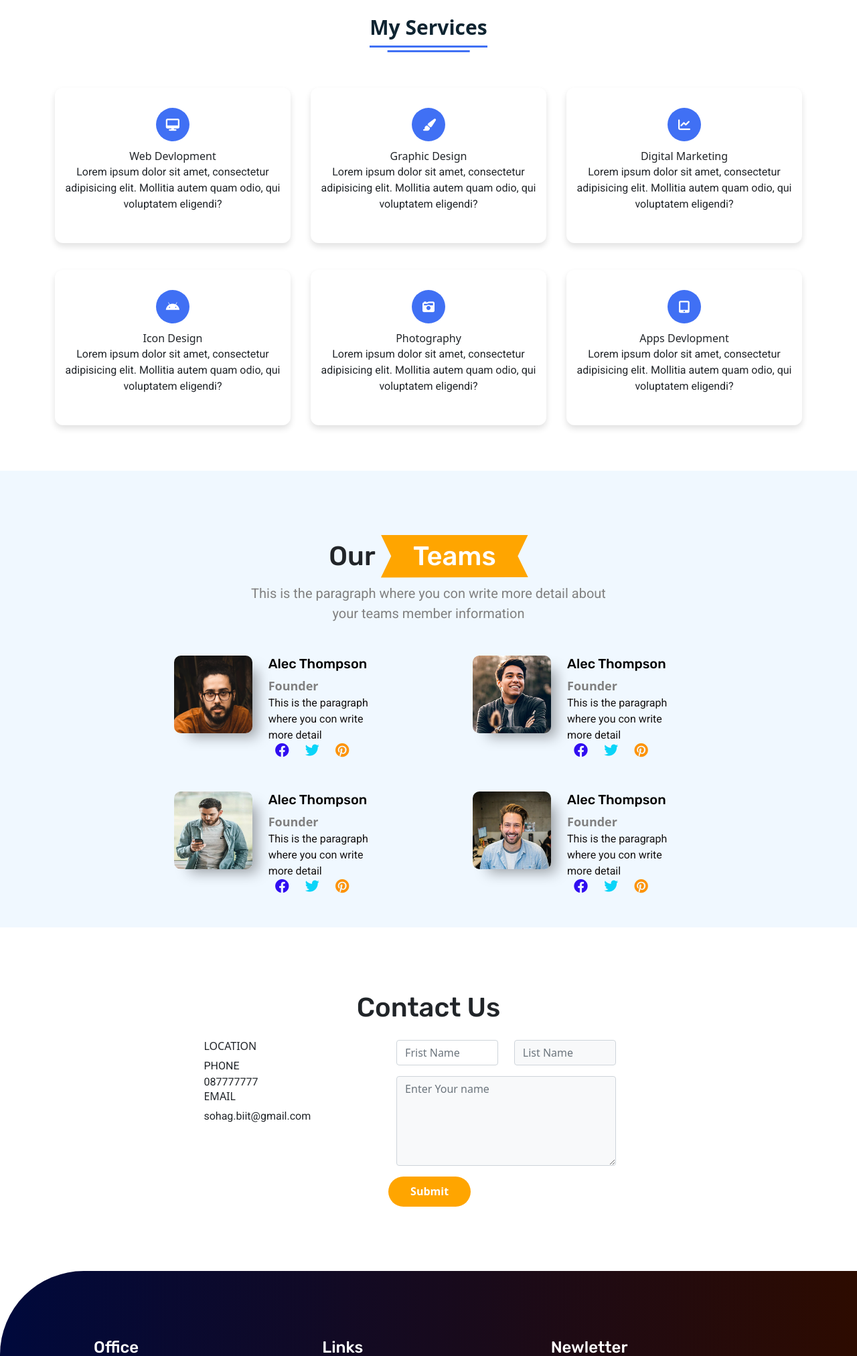
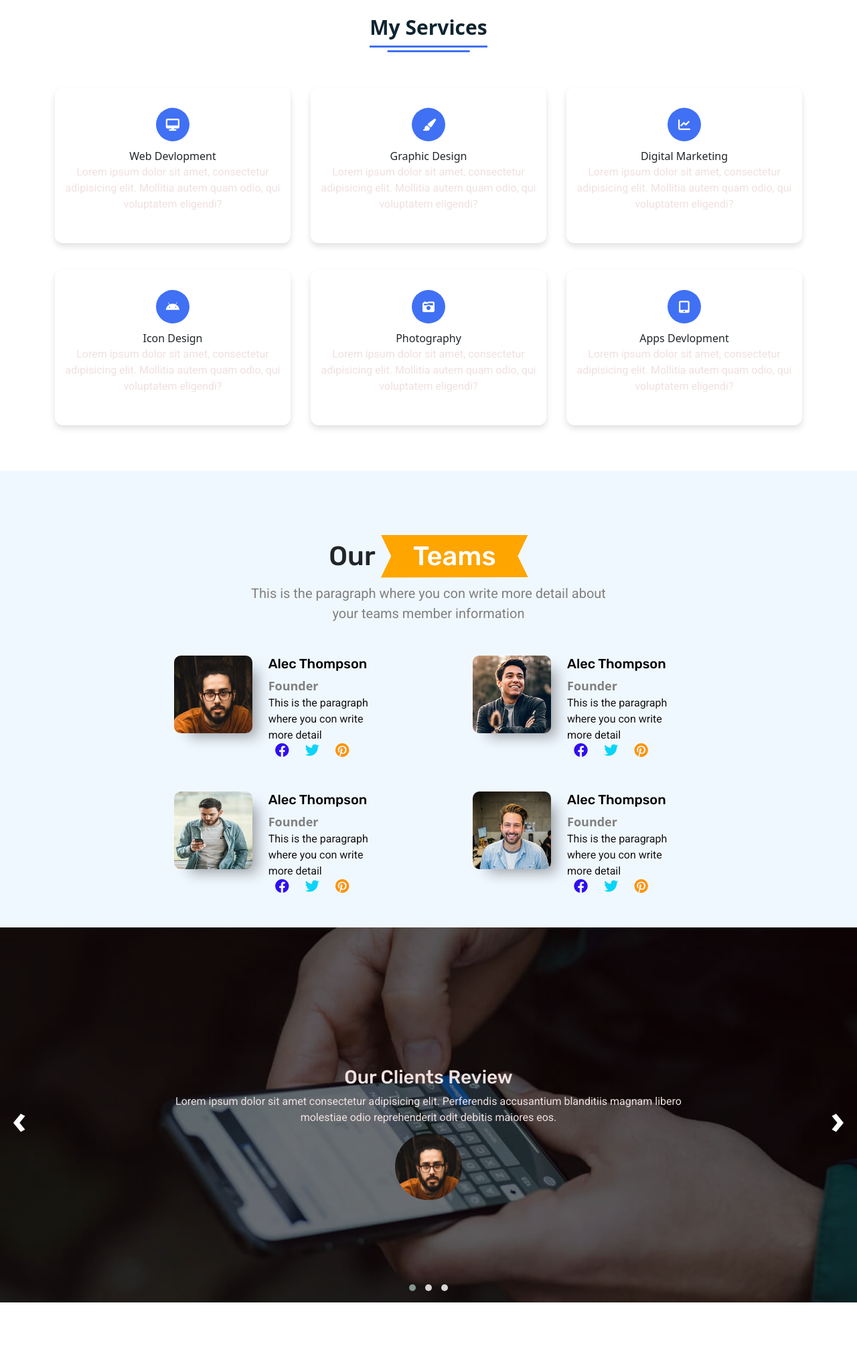
Before and after one commit to nurnaby/our-protfolio-project, a PHP site: page / in a window 1280 px wide. Shown: the part 668-2693 px from the top of the page at 67% size. Run offline with PHP 8.4, Linux system fonts and the light colour scheme; some libraries are stand-ins or nearby versions.

Commit message:
protfolio project

```diff
--- a/index.html
+++ b/index.html
@@ -12,6 +12,8 @@
 
     <!-- Bootstrap CSS -->
     <link href="https://cdn.jsdelivr.net/npm/bootstrap@5.0.2/dist/css/bootstrap.min.css" rel="stylesheet" integrity="sha384-EVSTQN3/azprG1Anm3QDgpJLIm9Nao0Yz1ztcQTwFspd3yD65VohhpuuCOmLASjC" crossorigin="anonymous">
+    <link rel="stylesheet" href="https://cdnjs.cloudflare.com/ajax/libs/OwlCarousel2/2.3.4/assets/owl.carousel.min.css" />
+    <link rel="stylesheet" href="https://cdnjs.cloudflare.com/ajax/libs/OwlCarousel2/2.3.4/assets/owl.theme.default.css" />
 
 
     <link rel="stylesheet" href="style.css">
@@ -214,6 +216,49 @@
         </div>
     </section>
     <!-- team section end  -->
+    <!-- client section stat -->
+    <div class="owl-carousel owl-theme">
+
+        <div class="slide slide-1">
+            <div class="slide-content">
+                <h3>Our Clients Review</h3>
+                <p>Lorem ipsum dolor sit amet consectetur adipisicing elit. Perferendis accusantium blanditiis magnam libero molestiae odio reprehenderit odit debitis maiores eos.</p>
+                <p>jon don</p>
+                <div class="img-area">
+                    <img src="img/member1.jpg" alt="">
+                </div>
+            </div>
+
+
+        </div>
+        <div class="slide slide-2">
+            <div class="slide-content">
+                <h3>Our Clients Review</h3>
+                <p>Lorem ipsum dolor sit amet consectetur adipisicing elit. Perferendis accusantium blanditiis magnam libero molestiae odio reprehenderit odit debitis maiores eos.</p>
+                <p>jon don</p>
+                <div class="img-area">
+                    <img src="img/member3.jpg" alt="">
+                </div>
+            </div>
+
+        </div>
+        <div class="slide slide-3">
+            <div class="slide-content">
+                <h3>Our Clients Review</h3>
+                <p>Lorem ipsum dolor sit amet consectetur adipisicing elit. Perferendis accusantium blanditiis magnam libero molestiae odio reprehenderit odit debitis maiores eos.</p>
+                <p>jon don</p>
+                <div class="img-area">
+                    <img src="img/member2.jpg" alt="">
+                </div>
+            </div>
+
+        </div>
+
+    </div>
+
+
+
+    <!-- client section end -->
     <!-- Contact Me section Start -->
     <section class="contact py-5">
         <div class="container py-5">
@@ -297,6 +342,9 @@
 
 
     <!-- Optional JavaScript; choose one of the two! -->
+    <script src="https://cdnjs.cloudflare.com/ajax/libs/jquery/3.6.0/jquery.min.js"></script>
+    <!-- Optional JavaScript; choose one of the two! -->
+    <script src="https://cdnjs.cloudflare.com/ajax/libs/OwlCarousel2/2.3.4/owl.carousel.min.js"></script>
 
     <!-- Option 1: Bootstrap Bundle with Popper -->
     <script src="https://cdn.jsdelivr.net/npm/bootstrap@5.0.2/dist/js/bootstrap.bundle.min.js" integrity="sha384-MrcW6ZMFYlzcLA8Nl+NtUVF0sA7MsXsP1UyJoMp4YLEuNSfAP+JcXn/tWtIaxVXM" crossorigin="anonymous"></script>
@@ -305,6 +353,30 @@
 
     <script src="https://cdn.jsdelivr.net/npm/@popperjs/core@2.9.2/dist/umd/popper.min.js" integrity="sha384-IQsoLXl5PILFhosVNubq5LC7Qb9DXgDA9i+tQ8Zj3iwWAwPtgFTxbJ8NT4GN1R8p" crossorigin="anonymous"></script>
     <script src="https://cdn.jsdelivr.net/npm/bootstrap@5.0.2/dist/js/bootstrap.min.js" integrity="sha384-cVKIPhGWiC2Al4u+LWgxfKTRIcfu0JTxR+EQDz/bgldoEyl4H0zUF0QKbrJ0EcQF" crossorigin="anonymous"></script>
+    <script>
+        $(document).ready(function() {
+            $('.owl-carousel').owlCarousel({
+                items: 1,
+                loop: true,
+                margin: 0,
+                nav: true,
+                autoplay: true,
+                autoplayTimeout: 2000,
+                autoplayHoverPause: true,
+                responsive: {
+                    0: {
+                        items: 1
+                    },
+                    600: {
+                        items: 3
+                    },
+                    1000: {
+                        items: 1
+                    }
+                }
+            });
+        });
+    </script>
 
 </body>
 
--- a/style.css
+++ b/style.css
@@ -412,3 +412,101 @@ footer {
     color: #fff;
     cursor: pointer;
 }
+
+
+/* clinet section  */
+
+.owl-carousel {
+    width: 100%;
+    height: 70vh;
+}
+
+.slide {
+    width: 100%;
+    height: 70vh;
+    position: relative;
+    background-size: cover;
+    background-repeat: no-repeat;
+    background-position: center center;
+    /* z-index: 1; */
+}
+
+.slide h3,
+p {
+    color: rgb(241, 224, 224);
+}
+
+.slide::before {
+    content: "";
+    position: absolute;
+    top: 0;
+    left: 0;
+    width: 100%;
+    height: 70vh;
+    background-color: rgba(0, 0, 0, .5);
+    /* z-index: -1; */
+}
+
+.slide-1 {
+    background-image: url(img/022.jpg);
+}
+
+.slide-2 {
+    background-image: url(img/04.jpg);
+}
+
+.slide-3 {
+    background-image: url(img/05.jpg);
+}
+
+.slide-content {
+    text-align: center;
+    position: absolute;
+    top: 50%;
+    transform: translateY(-50%);
+    color: #fff;
+    padding: 0 20%;
+}
+
+.owl-dots {
+    width: 100%;
+    text-align: center;
+    position: absolute;
+    bottom: 1%;
+}
+
+.owl-prev,
+.owl-next {
+    position: absolute;
+    top: 50%;
+    transform: translateY(-50%);
+    color: #fff !important;
+    font-weight: bolder !important;
+    font-size: 60px !important;
+}
+
+.owl-prev {
+    left: 1%;
+}
+
+.owl-next {
+    right: 1%;
+}
+
+.img-area {
+    width: 100px;
+    height: 100px;
+    position: absolute;
+    top: 100px;
+    left: 0;
+    bottom: 0;
+    margin: 0 auto;
+    right: 0;
+    border-radius: 50%;
+}
+
+.img-area img {
+    width: 100%;
+    height: auto;
+    border-radius: 50%;
+}
```
